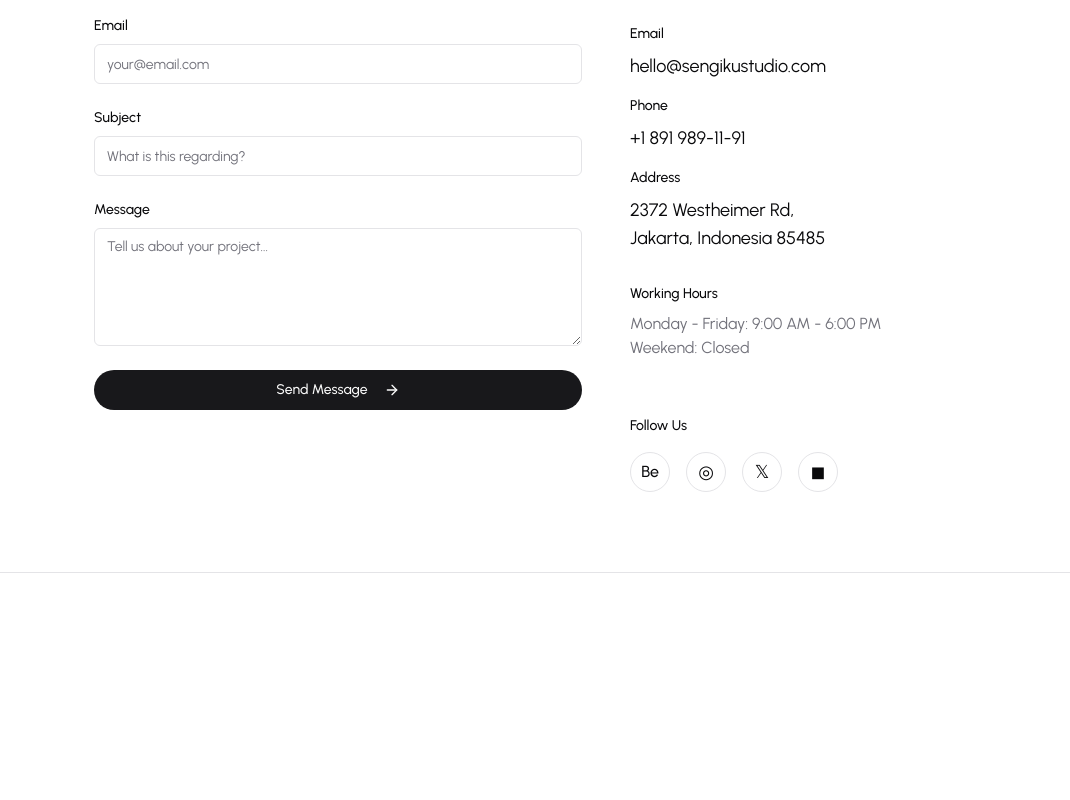
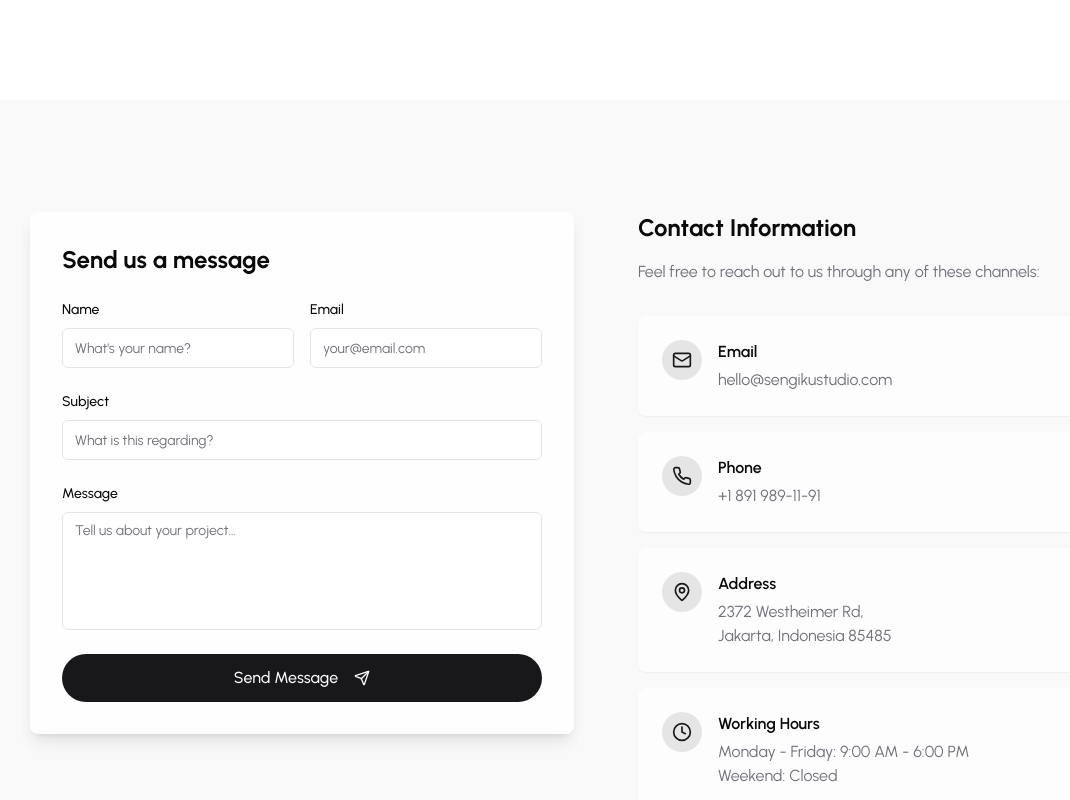
Before and after one commit to giankbr/sengiku-studio, a Next.js app: page /contact in a window 1280 px wide. Shown: the part 360-1160 px from the top of the page, without its empty margins (34-1104 px from the left). Built offline with nearby package versions, Linux system fonts and the light colour scheme; no server answers.

Commit message:
feat: contact

```diff
--- a/app/contact/page.tsx
+++ b/app/contact/page.tsx
@@ -5,10 +5,10 @@ import type React from 'react';
 import Footer from '@/components/footer';
 import Navbar from '@/components/navbar';
 import { Button } from '@/components/ui/button';
+import { Card, CardContent } from '@/components/ui/card';
 import { Input } from '@/components/ui/input';
 import { Textarea } from '@/components/ui/textarea';
-import { gsap } from 'gsap';
-import { ArrowRight } from 'lucide-react';
+import { Clock, Mail, MapPin, Phone, Send } from 'lucide-react';
 import { useEffect, useRef, useState } from 'react';
 
 export default function ContactPage() {
@@ -21,12 +21,81 @@ export default function ContactPage() {
   });
 
   useEffect(() => {
-    const ctx = gsap.context(() => {
-      // Animate page elements
-      gsap.fromTo('.fade-in', { opacity: 0, y: 30 }, { opacity: 1, y: 0, duration: 0.8, stagger: 0.1, ease: 'power2.out' });
+    let ctx: any;
+    let isMounted = true;
+
+    (async () => {
+      const { gsap } = await import('gsap');
+      const { ScrollTrigger } = await import('gsap/ScrollTrigger');
+      if (!isMounted) return;
+      gsap.registerPlugin(ScrollTrigger);
+
+      ctx = gsap.context(() => {
+        // Hero animation
+        gsap.fromTo('.hero-title', { opacity: 0, y: 50 }, { opacity: 1, y: 0, duration: 1, ease: 'power2.out' });
+
+        gsap.fromTo('.hero-subtitle', { opacity: 0, y: 30 }, { opacity: 1, y: 0, duration: 1, delay: 0.2, ease: 'power2.out' });
+
+        // Form and info animations
+        gsap.fromTo(
+          '.contact-form',
+          { opacity: 0, x: -50 },
+          {
+            opacity: 1,
+            x: 0,
+            duration: 0.8,
+            delay: 0.4,
+            scrollTrigger: {
+              trigger: '.contact-form',
+              start: 'top 80%',
+              end: 'bottom 20%',
+              toggleActions: 'play none none reverse',
+            },
+          }
+        );
+
+        gsap.fromTo(
+          '.contact-info',
+          { opacity: 0, x: 50 },
+          {
+            opacity: 1,
+            x: 0,
+            duration: 0.8,
+            delay: 0.6,
+            scrollTrigger: {
+              trigger: '.contact-info',
+              start: 'top 80%',
+              end: 'bottom 20%',
+              toggleActions: 'play none none reverse',
+            },
+          }
+        );
+
+        // Stagger animation for contact cards
+        gsap.fromTo(
+          '.contact-card',
+          { opacity: 0, y: 30 },
+          {
+            opacity: 1,
+            y: 0,
+            duration: 0.6,
+            stagger: 0.1,
+            delay: 0.8,
+            scrollTrigger: {
+              trigger: '.contact-cards',
+              start: 'top 85%',
+              end: 'bottom 20%',
+              toggleActions: 'play none none reverse',
+            },
+          }
+        );
       }, pageRef);
+    })();
 
-    return () => ctx.revert();
+    return () => {
+      isMounted = false;
+      if (ctx) ctx.revert();
+    };
   }, []);
 
   const handleChange = (e: React.ChangeEvent<HTMLInputElement | HTMLTextAreaElement>) => {
@@ -43,35 +112,46 @@ export default function ContactPage() {
   };
 
   return (
-    <div ref={pageRef} className="min-h-screen">
+    <div ref={pageRef} className="min-h-screen bg-page">
       <Navbar />
 
       <main className="pt-24 pb-20">
+        {/* Hero Section */}
+        <section className="section-pad">
           <div className="container mx-auto px-4">
-          <div className="max-w-5xl mx-auto">
-            <h1 className="fade-in text-4xl md:text-5xl lg:text-6xl font-bold mb-6 text-center">
-              Got a project? <span className="italic font-normal">Let's talk.</span>
+            <div className="max-w-4xl mx-auto text-center">
+              <h1 className="hero-title text-4xl md:text-5xl lg:text-6xl font-bold mb-6">
+                Got a project? <span className="italic font-normal text-muted-foreground">Let's talk.</span>
               </h1>
+              <p className="hero-subtitle text-lg md:text-xl text-muted-foreground max-w-2xl mx-auto">We're ready to help you plan, scope, and ship. Tell us a bit about your goals and timeline.</p>
+            </div>
+          </div>
+        </section>
 
-            <p className="fade-in text-center text-lg text-muted-foreground mb-12 max-w-2xl mx-auto">
-              We're excited to hear about your project. Fill out the form below and we'll get back to you as soon as possible.
-            </p>
-
-            <div className="grid md:grid-cols-2 gap-12">
-              <div className="fade-in">
+        {/* Contact Form & Info Section */}
+        <section className="section-pad bg-muted/50">
+          <div className="container mx-auto px-4">
+            <div className="max-w-6xl mx-auto">
+              <div className="grid lg:grid-cols-2 gap-12 lg:gap-16">
+                {/* Contact Form */}
+                <div className="contact-form">
+                  <Card className="border-0 shadow-lg bg-background/80 backdrop-blur-sm">
+                    <CardContent className="p-8">
+                      <h2 className="text-2xl font-bold mb-6">Send us a message</h2>
                       <form onSubmit={handleSubmit} className="space-y-6">
+                        <div className="grid md:grid-cols-2 gap-4">
                           <div>
                             <label htmlFor="name" className="block text-sm font-medium mb-2">
                               Name
                             </label>
                             <Input id="name" name="name" value={formData.name} onChange={handleChange} placeholder="What's your name?" required className="w-full" />
                           </div>
-
                           <div>
                             <label htmlFor="email" className="block text-sm font-medium mb-2">
                               Email
                             </label>
                             <Input id="email" name="email" type="email" value={formData.email} onChange={handleChange} placeholder="your@email.com" required className="w-full" />
+                          </div>
                         </div>
 
                         <div>
@@ -85,59 +165,114 @@ export default function ContactPage() {
                           <label htmlFor="message" className="block text-sm font-medium mb-2">
                             Message
                           </label>
-                    <Textarea id="message" name="message" value={formData.message} onChange={handleChange} placeholder="Tell us about your project..." rows={5} required className="w-full" />
+                          <Textarea
+                            id="message"
+                            name="message"
+                            value={formData.message}
+                            onChange={handleChange}
+                            placeholder="Tell us about your project..."
+                            rows={5}
+                            required
+                            className="w-full resize-none"
+                          />
                         </div>
 
-                  <Button type="submit" className="rounded-full w-full">
-                    Send Message <ArrowRight className="ml-2 h-4 w-4" />
+                        <Button type="submit" className="w-full rounded-full h-12 text-base">
+                          Send Message <Send className="ml-2 h-4 w-4" />
                         </Button>
                       </form>
+                    </CardContent>
+                  </Card>
                 </div>
 
-              <div className="fade-in space-y-8">
+                {/* Contact Information */}
+                <div className="contact-info">
+                  <div className="space-y-8">
                     <div>
-                  <h3 className="text-xl font-bold mb-4">Contact Information</h3>
-                  <p className="text-muted-foreground mb-2">Feel free to reach out to us through any of these channels:</p>
+                      <h2 className="text-2xl font-bold mb-4">Contact Information</h2>
+                      <p className="text-muted-foreground">Feel free to reach out to us through any of these channels:</p>
                     </div>
 
+                    <div className="contact-cards space-y-4">
+                      <Card className="contact-card border-0 shadow-sm bg-background/60 backdrop-blur-sm">
+                        <CardContent className="p-6">
+                          <div className="flex items-start gap-4">
+                            <div className="w-10 h-10 rounded-full bg-primary/10 flex items-center justify-center flex-shrink-0">
+                              <Mail className="h-5 w-5 text-primary" />
+                            </div>
                             <div>
-                  <h4 className="text-sm font-medium mb-2">Email</h4>
-                  <p className="text-lg mb-4">hello@sengikustudio.com</p>
+                              <h3 className="font-semibold mb-1">Email</h3>
+                              <p className="text-muted-foreground">hello@sengikustudio.com</p>
+                            </div>
+                          </div>
+                        </CardContent>
+                      </Card>
 
-                  <h4 className="text-sm font-medium mb-2">Phone</h4>
-                  <p className="text-lg mb-4">+1 891 989-11-91</p>
+                      <Card className="contact-card border-0 shadow-sm bg-background/60 backdrop-blur-sm">
+                        <CardContent className="p-6">
+                          <div className="flex items-start gap-4">
+                            <div className="w-10 h-10 rounded-full bg-primary/10 flex items-center justify-center flex-shrink-0">
+                              <Phone className="h-5 w-5 text-primary" />
+                            </div>
+                            <div>
+                              <h3 className="font-semibold mb-1">Phone</h3>
+                              <p className="text-muted-foreground">+1 891 989-11-91</p>
+                            </div>
+                          </div>
+                        </CardContent>
+                      </Card>
 
-                  <h4 className="text-sm font-medium mb-2">Address</h4>
-                  <p className="text-lg">
+                      <Card className="contact-card border-0 shadow-sm bg-background/60 backdrop-blur-sm">
+                        <CardContent className="p-6">
+                          <div className="flex items-start gap-4">
+                            <div className="w-10 h-10 rounded-full bg-primary/10 flex items-center justify-center flex-shrink-0">
+                              <MapPin className="h-5 w-5 text-primary" />
+                            </div>
+                            <div>
+                              <h3 className="font-semibold mb-1">Address</h3>
+                              <p className="text-muted-foreground">
                                 2372 Westheimer Rd,
                                 <br />
                                 Jakarta, Indonesia 85485
                               </p>
                             </div>
+                          </div>
+                        </CardContent>
+                      </Card>
 
+                      <Card className="contact-card border-0 shadow-sm bg-background/60 backdrop-blur-sm">
+                        <CardContent className="p-6">
+                          <div className="flex items-start gap-4">
+                            <div className="w-10 h-10 rounded-full bg-primary/10 flex items-center justify-center flex-shrink-0">
+                              <Clock className="h-5 w-5 text-primary" />
+                            </div>
                             <div>
-                  <h4 className="text-sm font-medium mb-2">Working Hours</h4>
+                              <h3 className="font-semibold mb-1">Working Hours</h3>
                               <p className="text-muted-foreground">
                                 Monday - Friday: 9:00 AM - 6:00 PM
                                 <br />
                                 Weekend: Closed
                               </p>
                             </div>
+                          </div>
+                        </CardContent>
+                      </Card>
+                    </div>
 
                     <div className="pt-6">
-                  <h4 className="text-sm font-medium mb-4">Follow Us</h4>
-                  <div className="flex gap-4">
-                    <a href="#" className="w-10 h-10 rounded-full border border-border flex items-center justify-center hover:bg-muted transition-colors">
-                      <span className="font-medium">Be</span>
+                      <h3 className="font-semibold mb-4">Follow Us</h3>
+                      <div className="flex gap-3">
+                        <a href="#" className="w-12 h-12 rounded-full border border-border flex items-center justify-center hover:bg-muted transition-colors group">
+                          <span className="font-medium group-hover:scale-110 transition-transform">Be</span>
                         </a>
-                    <a href="#" className="w-10 h-10 rounded-full border border-border flex items-center justify-center hover:bg-muted transition-colors">
-                      <span className="text-lg">◎</span>
+                        <a href="#" className="w-12 h-12 rounded-full border border-border flex items-center justify-center hover:bg-muted transition-colors group">
+                          <span className="text-lg group-hover:scale-110 transition-transform">◎</span>
                         </a>
-                    <a href="#" className="w-10 h-10 rounded-full border border-border flex items-center justify-center hover:bg-muted transition-colors">
-                      <span className="text-lg">𝕏</span>
+                        <a href="#" className="w-12 h-12 rounded-full border border-border flex items-center justify-center hover:bg-muted transition-colors group">
+                          <span className="text-lg group-hover:scale-110 transition-transform">𝕏</span>
                         </a>
-                    <a href="#" className="w-10 h-10 rounded-full border border-border flex items-center justify-center hover:bg-muted transition-colors">
-                      <span className="text-lg">◼</span>
+                        <a href="#" className="w-12 h-12 rounded-full border border-border flex items-center justify-center hover:bg-muted transition-colors group">
+                          <span className="text-lg group-hover:scale-110 transition-transform">◼</span>
                         </a>
                       </div>
                     </div>
@@ -145,6 +280,8 @@ export default function ContactPage() {
                 </div>
               </div>
             </div>
+          </div>
+        </section>
       </main>
 
       <Footer />
--- a/components/footer.tsx
+++ b/components/footer.tsx
@@ -51,7 +51,7 @@ export default function Footer() {
   return (
     <footer ref={footerRef} className="py-16 border-t border-border bg-background">
       <div className="container mx-auto px-4">
-        <div className="footer-content flex flex-col gap-12">
+        <div className="footer-content flex flex-col gap-6">
           {/* Top section with logo and info */}
           <div className="grid md:grid-cols-2 lg:grid-cols-4 gap-10">
             {/* Logo and description */}
@@ -138,7 +138,7 @@ export default function Footer() {
           </div>
 
           {/* Bottom section with copyright and back to top */}
-          <div className="flex flex-col md:flex-row justify-between items-center pt-8 border-t border-border">
+          <div className="flex flex-col md:flex-row justify-between items-center pt-4 border-t border-border">
             <p className="text-sm text-muted-foreground mb-4 md:mb-0">© {new Date().getFullYear()} Sengiku Studio. All rights reserved.</p>
 
             <button onClick={scrollToTop} className="p-3 rounded-full border border-border hover:bg-muted transition-colors" aria-label="Back to top">
```
Lines whose indentation alone changed are shown as unchanged.
